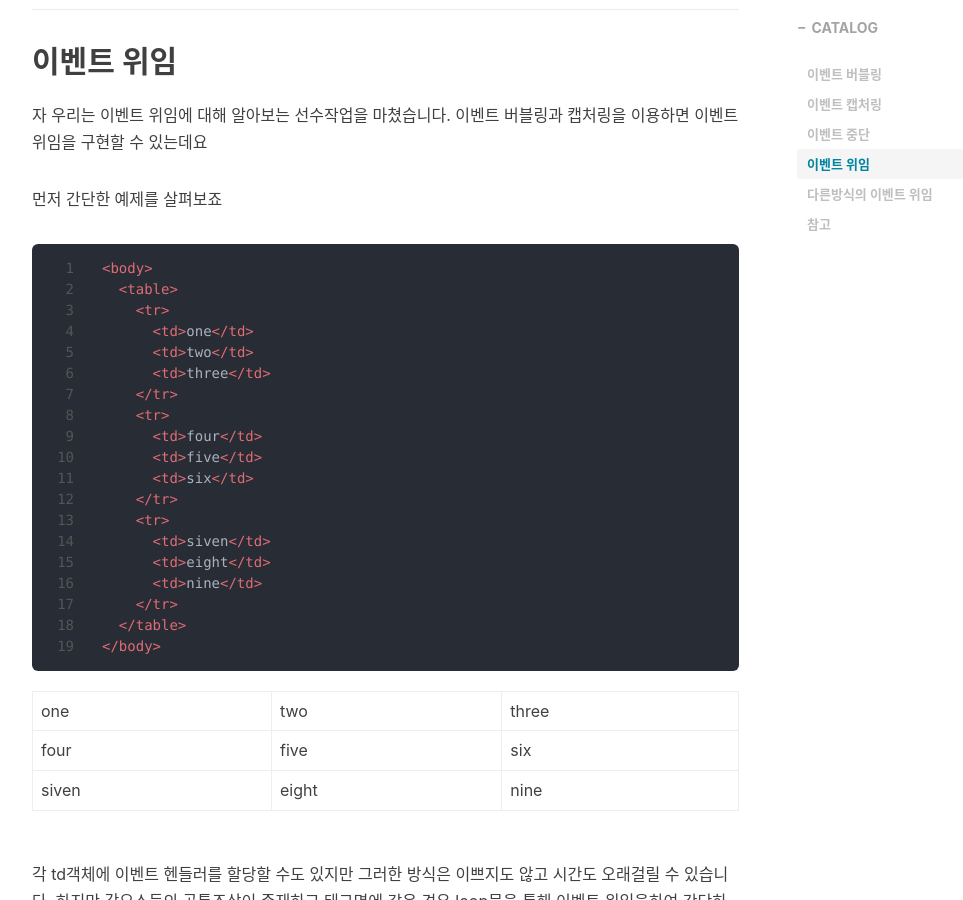
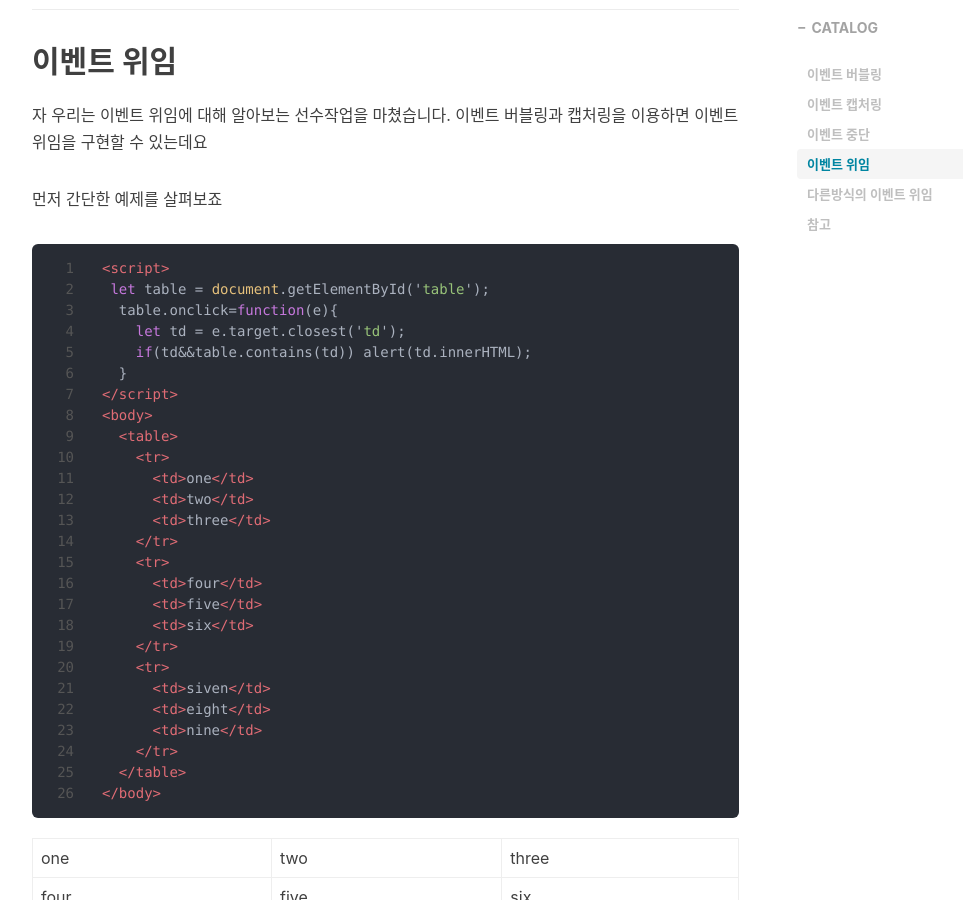
Before and after one commit to lss3070/Room19, a Jekyll site: the page built from _posts/2021-02-28-[Javascript]-delegate&capture&bubbling.md, in a window 1280 px wide and 900 px high, scrolled down 3139 px. Shown: the whole window, without its empty margins (233-1196 px from the left). Built offline with Jekyll 4.4.1, drawn with Linux system fonts in a browser that asks for light colours; nearby versions of some CDN libraries; library files that are not in the unit come from our copies; comment, search, counter and statistics services are not loaded.

Commit message:
event delegate&capturebubbling update

````diff
--- a/_posts/2021-02-28-[Javascript]-delegate&capture&bubbling.md
+++ b/_posts/2021-02-28-[Javascript]-delegate&capture&bubbling.md
@@ -172,6 +172,13 @@ tags:
 
 
 ```html
+<script>
+ let table = document.getElementById('table');
+  table.onclick=function(e){
+    let td = e.target.closest('td');
+    if(td&&table.contains(td)) alert(td.innerHTML);
+  }
+</script>
 <body>
   <table>
     <tr>
````
